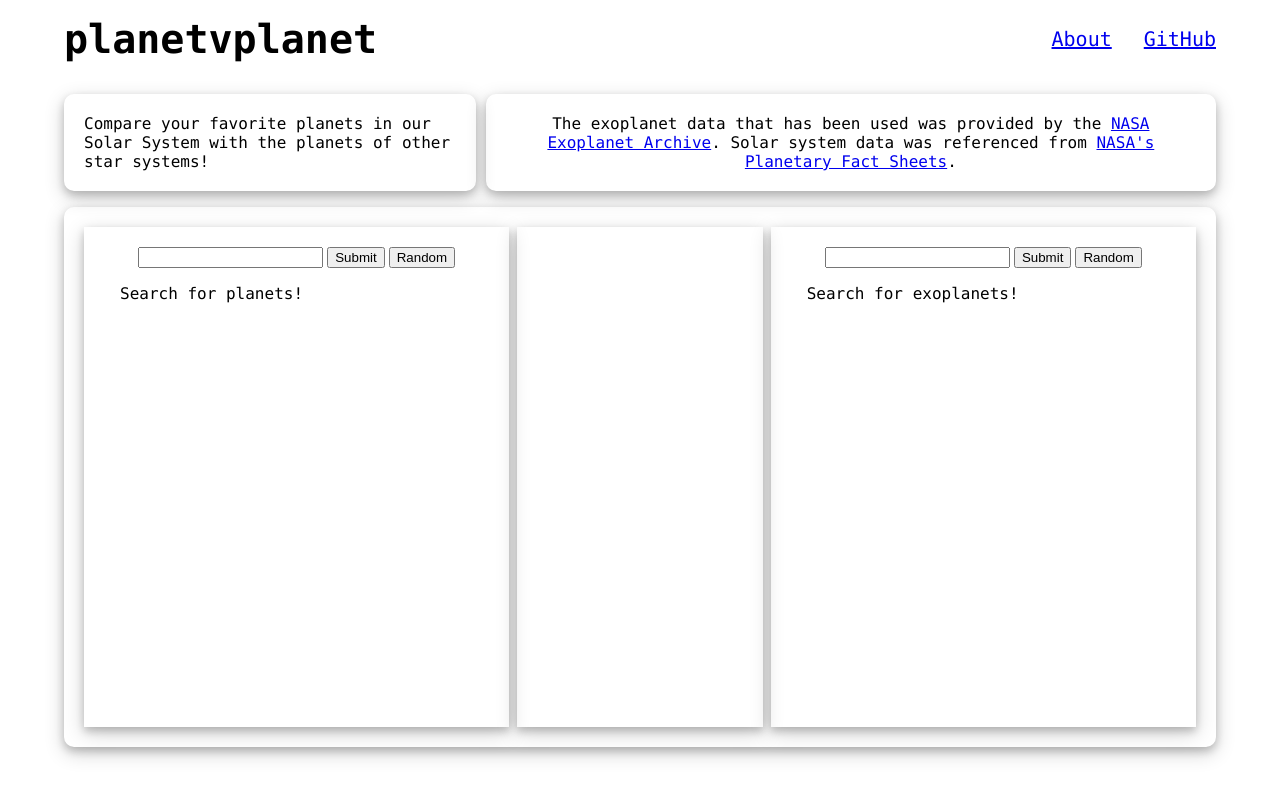
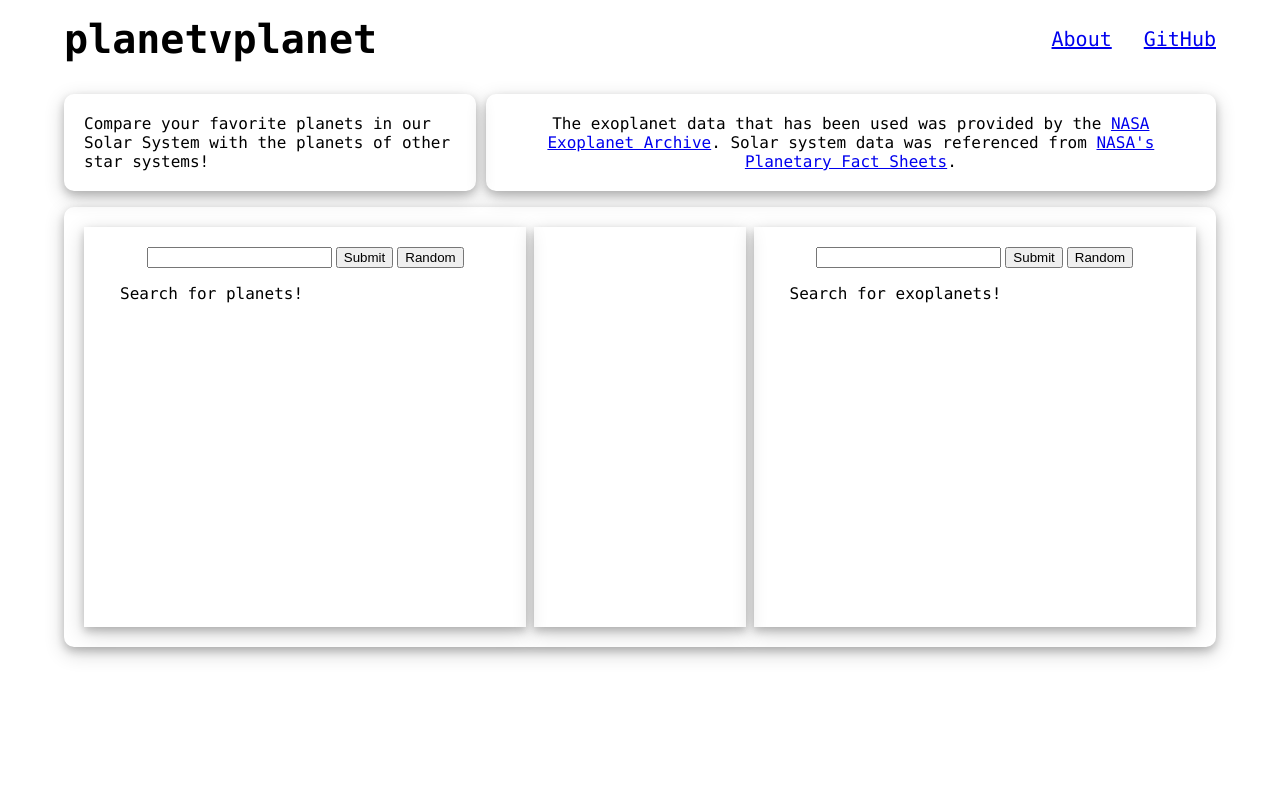
Before and after one commit to kemzeb/planetvplanet, a React (Create React App) app in the folder app/: page / in a window 1280 px wide. Built offline with nearby package versions, Linux system fonts and the light colour scheme.

Commit message:
feat: Add bare-bones comparison feature to UI
- Rename "class" attributes to "className" in the JSX of some
  JS files.

```diff
--- a/app/src/ComparisonBox.css
+++ b/app/src/ComparisonBox.css
@@ -1,6 +1,14 @@
 #comparison-box {
     box-shadow: 0 4px 8px 0 rgba(0, 0, 0, 0.2), 0 6px 20px 0 rgba(0, 0, 0, 0.19);
     padding: 20px;
-    flex-grow: 3;
+    flex-grow: 2;
     margin: 0px 8px;
+    flex-basis: auto;
 }
+
+#comparison-content {
+    display: flex;
+    flex-direction: column;
+    justify-content: space-evenly;
+    text-align: center;
+}
--- a/app/src/ComparisonBox.js
+++ b/app/src/ComparisonBox.js
@@ -2,9 +2,82 @@ import React from "react";
 import "./ComparisonBox.css"
 
 function ComparisonBox({ planetResult, exoplanetResult }) {
+    const noDataStr = "n/a";
+    const moreThanStr = " more than";
+    const lessThanStr = " less than";
+    const biggerThanStr = " times bigger than";
+    const smallerThanStr = " times smaller than";
+    const maxDecimalPlace = 4;
+
+    const performComparison = () => {
+        if (!planetResult || !exoplanetResult) {
+            return;
+        }
+
+        const compareBySubtraction = (num1, num2) => {
+            if (!num1 || !num2) {
+                return noDataStr;
+            }
+            let comparison = num1 - num2;
+            let comparisonStrResult = moreThanStr;
+
+            if (comparison === 0) {
+                return "same number compared to";
+            } else if (comparison < 0) {
+                comparison = -comparison;
+                comparisonStrResult = lessThanStr;
+            }
+
+            const isFloat = num => {
+                return num % 1 !== 0;
+            }
+            return isFloat(comparison) ? comparison.toFixed(maxDecimalPlace) + comparisonStrResult :
+                comparison + comparisonStrResult;
+        };
+
+        const compareByDivision = (num1, num2) => {
+            if (!num1 || !num2) {
+                return noDataStr;
+            }
+            let comparisonResult = null;
+            let comparisonStrResult = null;
+            if (num1 < num2) {
+                comparisonResult = num2 / num1;
+                comparisonStrResult = smallerThanStr;
+            } else {
+                comparisonResult = num1 / num2;
+                comparisonStrResult = biggerThanStr;
+            }
+            return comparisonResult.toFixed(maxDecimalPlace) + comparisonStrResult;
+        };
+
+
+        return (
+            <div id="comparison-content">
+                <h4>Considering Planet {planetResult.planetName}...</h4>
+                <article># of Stars:{' '}
+                    {compareBySubtraction(planetResult.systemNumStars, exoplanetResult.systemNumStars)}
+                </article>
+                <article># of Planets:{' '}
+                    {compareBySubtraction(planetResult.systemNumPlanets, exoplanetResult.systemNumPlanets)}
+                </article>
+                <article>Mass (Earth Mass):{' '}
+                    {compareByDivision(planetResult.planetEarthMass, exoplanetResult.planetEarthMass)}
+                </article>
+                <article>Radius (Earth Radius):{' '}
+                    {compareByDivision(planetResult.planetEarthRadius, exoplanetResult.planetEarthRadius)}
+                </article>
+                <article>Orbital Period (Days):{' '}
+                    {compareBySubtraction(planetResult.orbitalPeriodDays, exoplanetResult.orbitalPeriodDays)}
+                </article>
+                <h4>... Exoplanet {exoplanetResult.planetName}</h4>
+            </div>
+        );
+    }
+
     return (
         <div id="comparison-box">
-
+            {performComparison()}
         </div>
     );
 }
--- a/app/src/Header.js
+++ b/app/src/Header.js
@@ -3,13 +3,13 @@ import './Header.css'
 
 function Header(props) {
     return (
-        <header class="site-header">
+        <header className="site-header">
             <h1 id="logo">planetvplanet</h1>
-            <nav class="nav">
-                <div class="nav-item">
+            <nav className="nav">
+                <div className="nav-item">
                     <a href="/">About</a>
                 </div>
-                <div class="nav-item">
+                <div className="nav-item">
                     <a href="https://github.com/kemzeb/planetvplanet"
                         target="_blank" rel="noreferrer">GitHub</a>
                 </div>
--- a/app/src/PlanetBox.css
+++ b/app/src/PlanetBox.css
@@ -2,28 +2,28 @@ article {
     font-size: 14px;
 }
 
-#planet-box {
+.planet-box {
     box-shadow: 0 4px 8px 0 rgba(0, 0, 0, 0.2), 0 6px 20px 0 rgba(0, 0, 0, 0.19);
     padding: 20px;
     flex-grow: 1;
 }
 
-#submission-content {
+.submission-content {
     display: flex;
     justify-content: center;
 }
 
-#search-container {
+.search-container {
     flex-basis: 75%;
     margin: 0px 0px;
 }
 
-#submit-button {
+.submit-button {
     flex-basis: 15%;
     margin: 0px 4px;
 }
 
-#planet-info-content {
+.planet-info-content {
     padding: 16px;
     display: block;
     justify-content: center;
--- a/app/src/PlanetBox.js
+++ b/app/src/PlanetBox.js
@@ -85,20 +85,20 @@ function PlanetBox({ considerExoplanets, searchResult, onSearchResultChange }) {
     }
 
     return (
-        <div id="planet-box">
-            <div id="submission-content">
+        <div className="planet-box">
+            <div className="submission-content">
                 <form onSubmit={handleSearchSubmit}>
-                    <input id="search-container" type="search" list={listName} onChange={event => handleSearchSuggestions(event)} name="query"></input>
+                    <input className="search-container" type="search" list={listName} onChange={event => handleSearchSuggestions(event)} name="query"></input>
                     <datalist id={listName}>
                         {newSearchSuggestions.map(planet => (<option key={planet.id}>{planet.planetName}</option>))}
                     </datalist>
-                    <input id="submit-button" type="submit" value="Submit"></input>
+                    <input className="submit-button" type="submit" value="Submit"></input>
                 </form>
                 <form onSubmit={handleRandomSubmit} >
                     <input type="submit" value="Random"></input>
                 </form>
             </div>
-            <div id="planet-info-content">
+            <div className="planet-info-content">
                 {handlePlanetInfoRender()}
             </div>
         </div>
--- a/app/src/SearchGroupBox.css
+++ b/app/src/SearchGroupBox.css
@@ -4,7 +4,5 @@
     box-shadow: 0 4px 8px 0 rgba(0, 0, 0, 0.2), 0 6px 20px 0 rgba(0, 0, 0, 0.19);
     border-radius: 10px;
     padding: 20px;
-    margin-top: 64px;
-    margin: auto;
-    height: 500px;
+    min-height: 50vh;
 }
```
